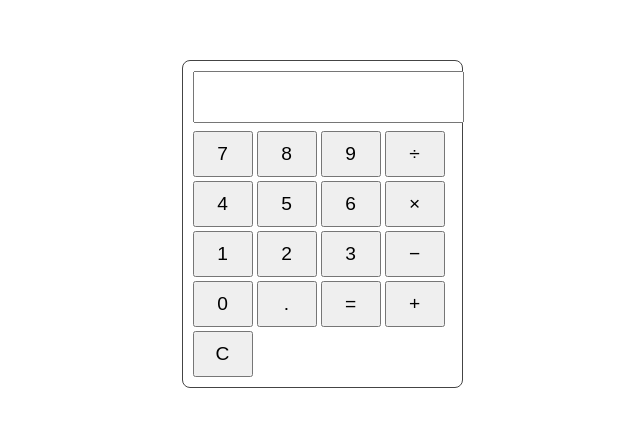
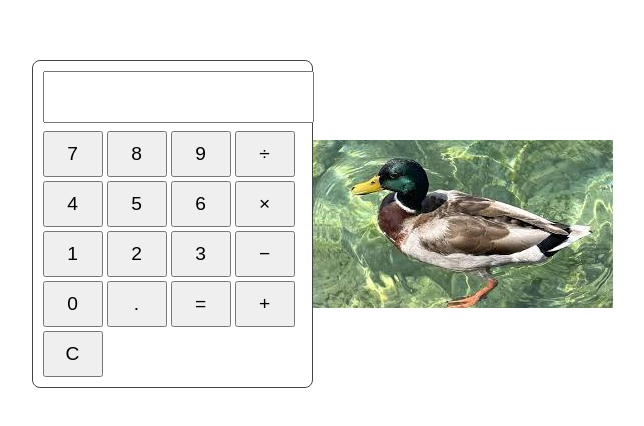
Before and after one commit to Nimajjj/calc, a plain HTML site: page index.html in a window 1280 px wide. Shown: the part 176-602 px from the top of the page, without its empty margins (318-962 px from the left). Drawn offline with Linux system fonts and the light colour scheme; files whose address does not match are found by name.

Commit message:
add image that works only locally

```diff
--- a/index.html
+++ b/index.html
@@ -34,6 +34,8 @@
     </div>
   </div>
 
+        <img src="/Users/pat/workspace/calc/images/canard.jpg"/>
+
   <script src="calc.js"></script>
   <script src="script.js"></script>
 </body>
```
Also changed, not shown: images/canard.jpg (added).
